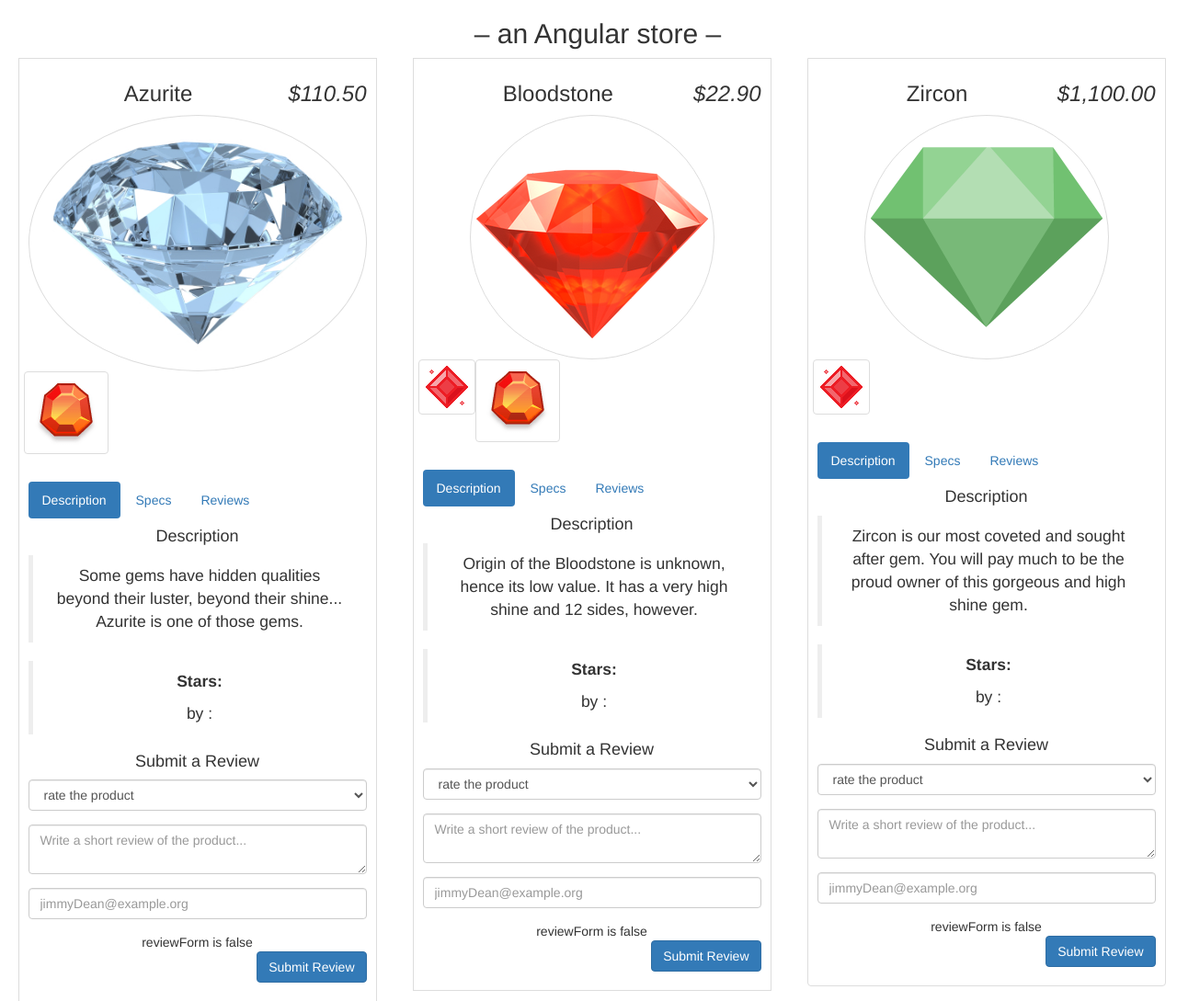
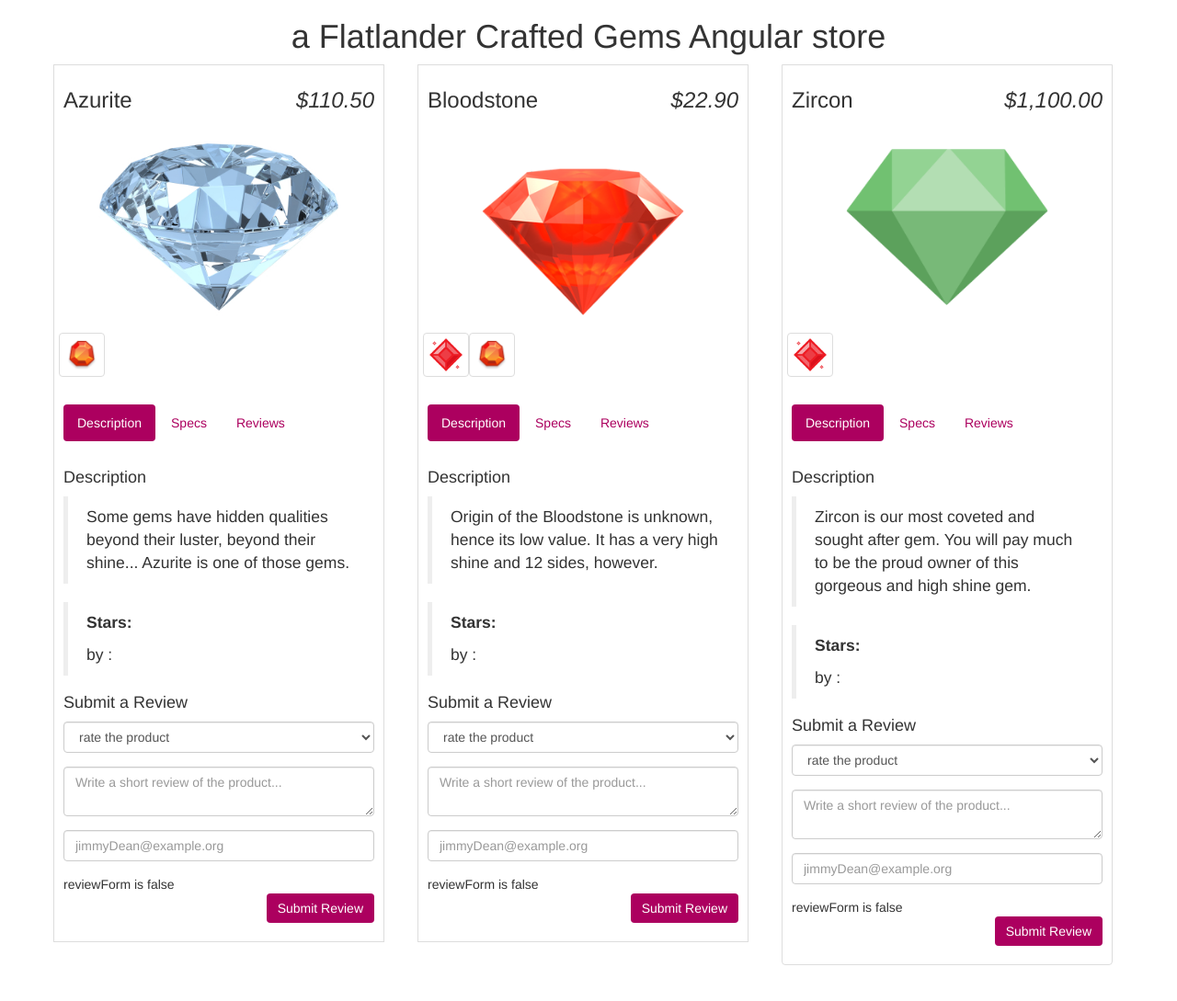
Before and after one commit to julia-dizhak/gem-store-angularjs1.x, a plain HTML site: page index.html in a window 1280 px wide. Shown: the whole page at 92% size. After the commit the page ends 1050 px from the top, so only its background shows below. Drawn offline with nearby package versions, Linux system fonts and the light colour scheme.

Commit message:
Move css to seprate file

```diff
--- a/index.html
+++ b/index.html
@@ -3,41 +3,18 @@
   <head>
     <!-- <link rel="stylesheet" href="https://cdnjs.cloudflare.com/ajax/libs/twitter-bootstrap/4.0.0-alpha.6/css/bootstrap.css"> -->
     <link rel="stylesheet" href="https://maxcdn.bootstrapcdn.com/bootstrap/3.3.7/css/bootstrap.min.css">
+    <link rel="stylesheet" href="static/css/app.css">
 
     <script src="https://cdnjs.cloudflare.com/ajax/libs/angular.js/1.6.1/angular.js"></script>
     <script src="static/js/app.js"></script>
     <script src="static/js/products.js"></script>
-
-    <style>
-       .list-group {
-         width: 1300px;
-         text-align: center;
-         margin: auto;
-       }
-       .list-group-item {
-         width: 30%;
-         float: left;
-         margin: 0 1.5%;
-         padding: 5px 10px;
-         margin: 0 1.5%;
-       }
-
-       /*form validation*/
-       .ng-invalid.ng-dirty {
-         border-color: red;
-       }
-       .ng-valid.ng-dirty {
-         border-color: green;
-       }
-    </style>
   </head>
 
   <body ng-controller="StoreController as store">
 
     <div class="list-group">
       <header>
-        <!-- <h1 class="text-center">Flatlander Crafted Gems</h1> -->
-        <h2 class="text-center">– an Angular store –</h2>
+        <h1 class="text-center"> a Flatlander Crafted Gems Angular store </h2>
       </header>
 
       <div class="list-group-item" ng-repeat="product in store.products">
--- /dev/null
+++ b/static/css/app.css
@@ -0,0 +1,102 @@
+body{
+  max-width: 1200px;
+  margin: 0 auto;
+}
+
+a {
+  color: #ac005f;
+}
+a:hover,
+a:focus {
+  text-decoration: underline;
+}
+
+ul{
+  padding: 0;
+}
+
+li{
+  list-style: none;
+}
+
+li.small-image{
+  width: 50px;
+}
+
+li.small-image img{
+  width: 100%;
+}
+
+img{
+  max-width: 230px;
+  max-height: 230px;
+}
+
+.img-wrap {
+  background: #f8f8f8;
+  height: 200px;
+  margin: 0 auto 20px;
+  padding: 10px;
+  width: 200px;
+}
+
+.img-thumbnail {
+  background: none;
+  border: 0;
+  height: auto;
+  max-width: 100%;
+}
+
+.img-thumbnails {
+  margin: 0 auto 10px;
+  width: 200px;
+}
+
+.img-thumbnails .thumbnail {
+  background: #f8f8f8;
+  border: 0;
+  margin-right: 25px;
+  min-height: 50px;
+}
+
+.img-thumbnails .thumbnail:last-child {
+  margin-right: 0;
+}
+
+.nav-pills {
+  margin-bottom: 30px;
+}
+
+.nav-pills > li > a:hover,
+.nav-pills > li > a:focus{
+  color: #ac005f;
+}
+
+.nav-pills > li.active > a,
+.btn-primary,
+.btn-primary:focus {
+  background: #ac005f;
+  border: 0;
+}
+
+.nav-pills > li.active > a:hover,
+.btn-primary:hover {
+  background: #ac005f;
+}
+
+
+.list-group-item {
+  width: 30%;
+  float: left;
+  margin: 0 1.5%;
+  padding: 5px 10px;
+  margin: 0 1.5%;
+}
+
+/*form validation*/
+.ng-invalid.ng-dirty {
+  border-color: red;
+}
+.ng-valid.ng-dirty {
+  border-color: green;
+}
```
